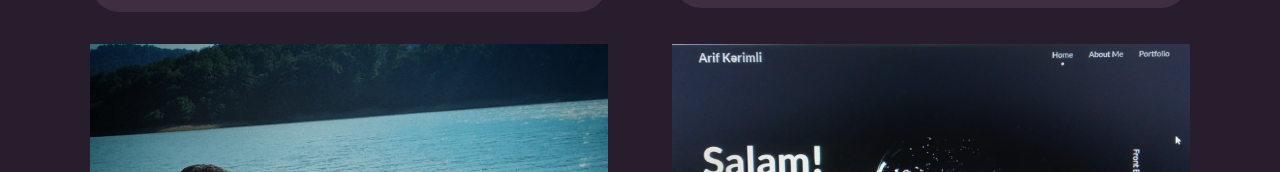
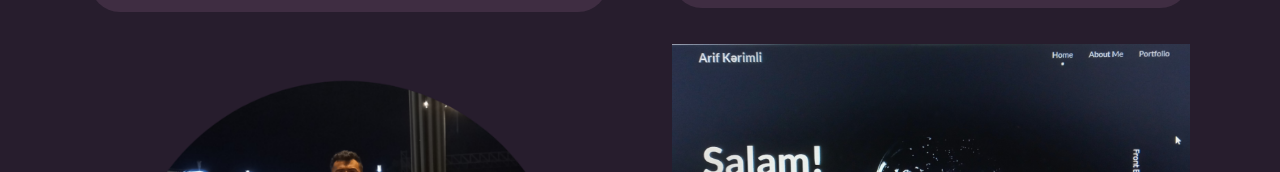
Before and after one commit to ArifKerimli/Arif__Kerimli.github.io, a plain HTML site: page index.html in a window 1280 px wide. Shown: the part 1752-1924 px from the top of the page. Drawn offline with nearby package versions, Linux system fonts and the light colour scheme.

Commit message:
Update index.html

```diff
--- a/index.html
+++ b/index.html
@@ -111,7 +111,7 @@
             <a
               href="https://arifkerimli.github.io/Arif__Kerimli__.github.io/"
               target="_blank"
-              ><img src="arif.jpg" alt="work-1-photo"
+              ><img src="aaaa.png" alt="work-1-photo"
             /></a>
             <div class="foot">
               <h4>Personal-Web-Site 2</h4>
```
